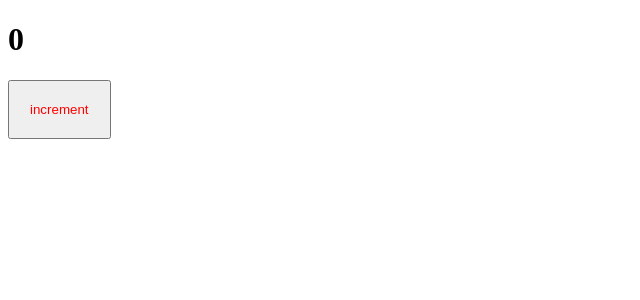
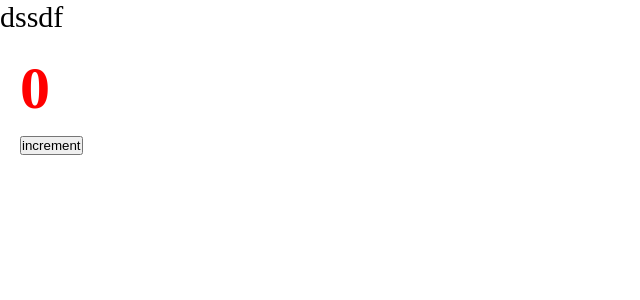
Before and after one commit to evarn/ulbitv2023, a React app: page / in a window 1280 px wide. Shown: the top 300 px of the page, without its empty margins (0-640 px from the left). Built offline with nearby package versions, Linux system fonts and the light colour scheme.

Commit message:
add scss modules

```diff
--- a/package.json
+++ b/package.json
@@ -28,6 +28,7 @@
     "css": "^3.0.0",
     "css-loader": "^6.8.1",
     "html-webpack-plugin": "^5.5.0",
+    "mini-css-extract-plugin": "^2.5.3",
     "sass": "^1.68.0",
     "sass-loader": "^13.3.2",
     "style-loader": "^3.3.3",
--- /dev/null
+++ b/src/App.tsx
@@ -0,0 +1,14 @@
+import React from 'react';
+import { Counter } from './components/Counter';
+import './index.scss'
+
+const App = () => {
+    return (
+        <div className='app'>
+            dssdf
+            <Counter />
+        </div>
+    );
+};
+
+export default App;
--- a/src/components/Counter.scss
+++ b/src/components/Counter.module.scss
@@ -1,4 +1,4 @@
-button {
+.btn {
     padding: 20px;
     color: red;
 }
--- a/src/components/Counter.tsx
+++ b/src/components/Counter.tsx
@@ -1,5 +1,5 @@
 import { useState } from "react"
-import './Counter.scss'
+import classes from './Counter.module.scss'
 
 export const Counter = () => {
     const [count, setCount] = useState(0)
@@ -9,7 +9,7 @@
     }
 
     return (
-        <div>
+        <div className={classes.btn}>
             <h1>{count}</h1>
             <button onClick={increment}>increment</button>
         </div>
--- /dev/null
+++ b/src/index.scss
@@ -0,0 +1,10 @@
+* {
+    margin: 0;
+    padding: 0;
+    box-sizing: border-box;
+
+}
+
+.app {
+    font-size: 30px;
+}
--- a/src/index.tsx
+++ b/src/index.tsx
@@ -1,9 +1,10 @@
 import { render } from 'react-dom'
-import { Counter } from './components/Counter'
+import App from './App'
+
 
 render(
-    <div>
-        <Counter />
-    </div>,
+
+    <App />,
+
     document.getElementById('root')
 )
--- a/src/test.ts
+++ /dev/null
@@ -1,5 +0,0 @@
-export function someFN(arg: number) {
-    console.log('ff');
-
-    return ''
-}
```
Also changed, not shown: src/global.d.ts (added, +7 -0 lines), 7 other files (tests, documents, lock files or other folders).
